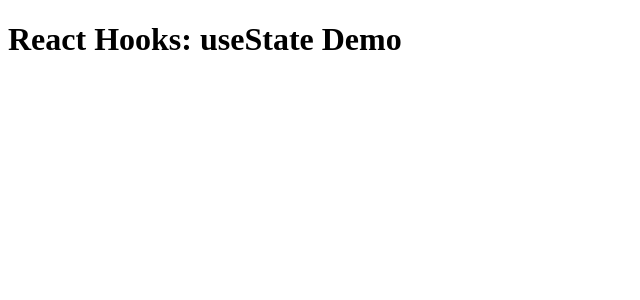
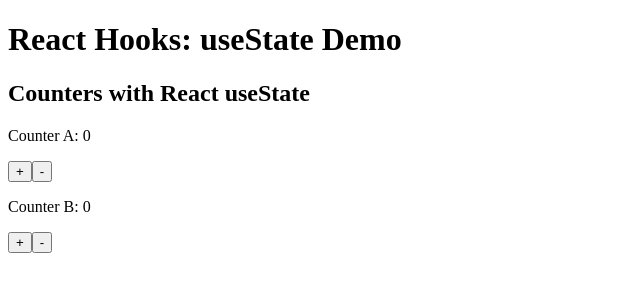
Before and after one commit to toni-pm/react-hooks-use-state-demo, a React (Create React App) app: page / in a window 1280 px wide. Shown: the top 300 px of the page, without its empty margins (0-640 px from the left). Built offline with nearby package versions, Linux system fonts and the light colour scheme.

Commit message:
Add Counters with React useState
Add `CountersReact.jsx` component that implements `useState` from React

```diff
--- a/src/App.js
+++ b/src/App.jsx
@@ -1,7 +1,10 @@
-function App() {
+import CountersReact from './components/CountersReact'
+
+const App = () => {
   return (
     <div className="App">
       <h1>React Hooks: useState Demo</h1>
+      <CountersReact />
     </div>
   )
 }
--- /dev/null
+++ b/src/components/CountersReact.jsx
@@ -0,0 +1,28 @@
+import React, { useState } from 'react'
+
+const CountersReact = () => {
+  const [counterA, setCounterA] = useState(0)
+  const [counterB, setCounterB] = useState(0)
+
+  return (
+    <div>
+      <h2>Counters with React useState</h2>
+      <div>
+        <p>
+          Counter A: <span>{counterA}</span>
+        </p>
+        <button onClick={() => setCounterA(counterA + 1)}>+</button>
+        <button onClick={() => setCounterA(counterA - 1)}>-</button>
+      </div>
+      <div>
+        <p>
+          Counter B: <span>{counterB}</span>
+        </p>
+        <button onClick={() => setCounterB(counterB + 1)}>+</button>
+        <button onClick={() => setCounterB(counterB - 1)}>-</button>
+      </div>
+    </div>
+  )
+}
+
+export default CountersReact
```
